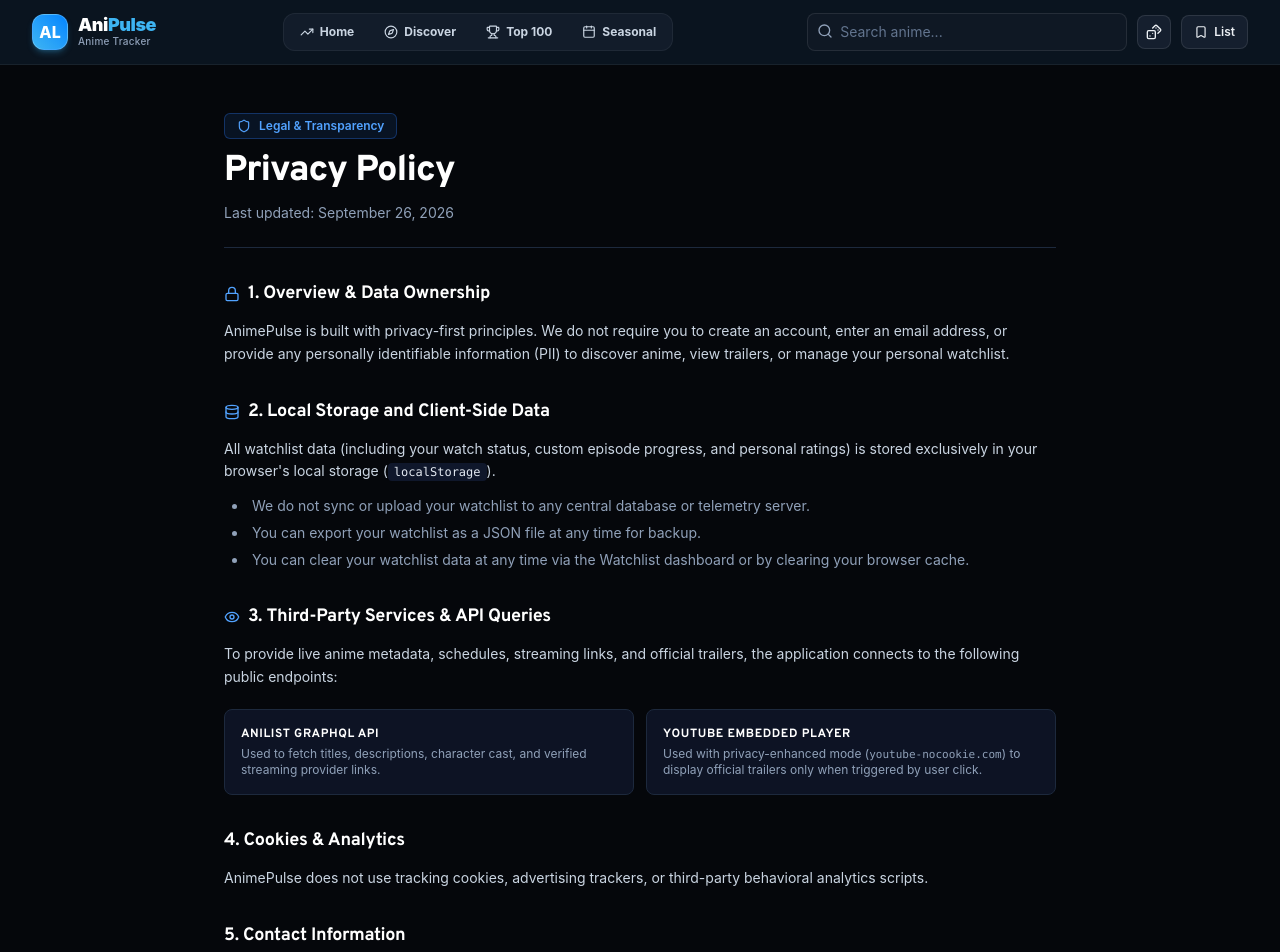
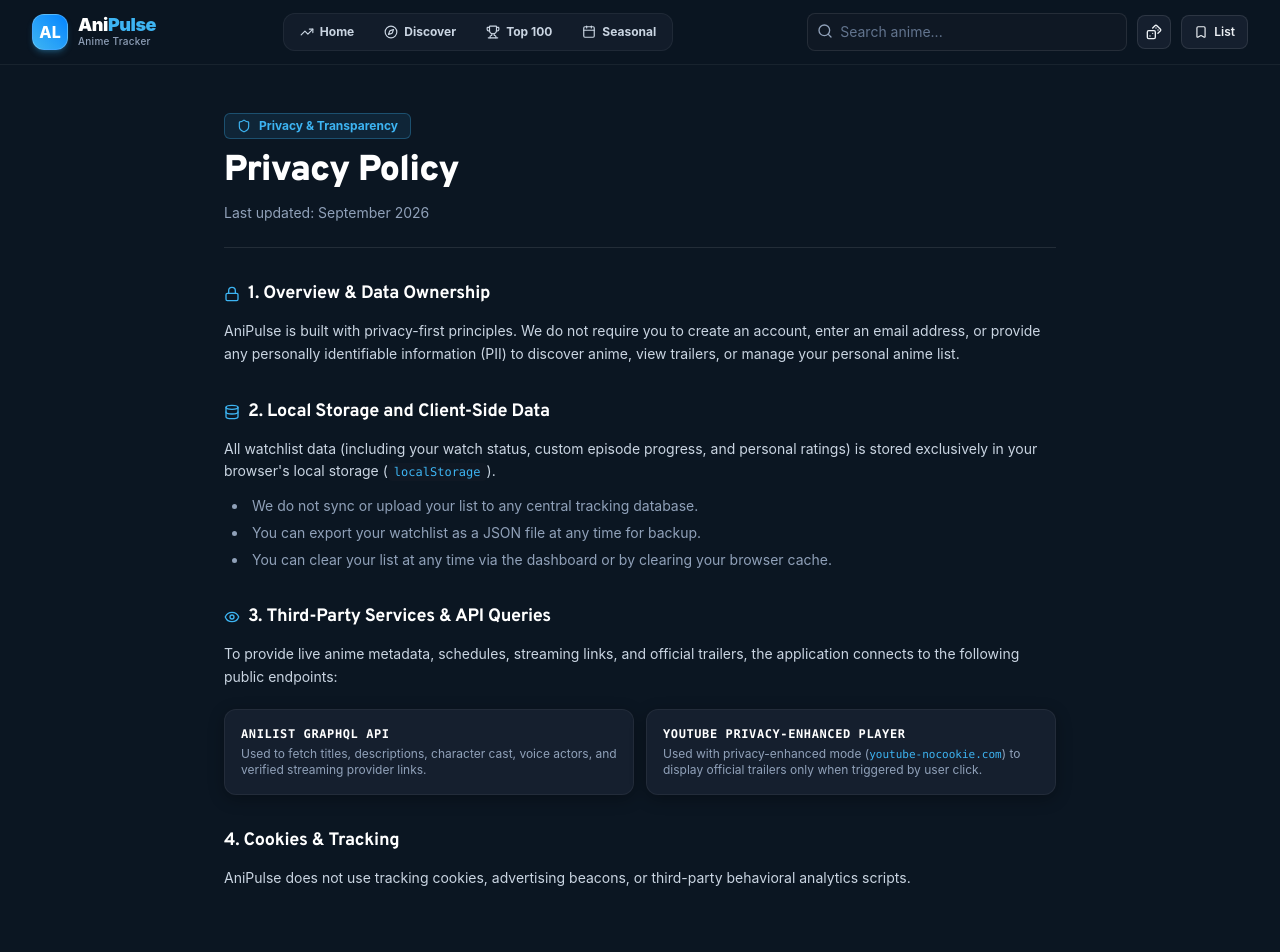
Before and after one commit to PurohitBhagyesh/anime-watch-recommendation, a React (Vite) app: page /privacy in a window 1280 px wide. Shown: the top 952 px of the page. Built offline with nearby package versions, Linux system fonts and the light colour scheme.

Commit message:
style: refine glassmorphic tokens and legal terms layout

```diff
--- a/src/App.tsx
+++ b/src/App.tsx
@@ -15,7 +15,7 @@ export const App: React.FC = () => {
   return (
     <WatchlistProvider>
       <BrowserRouter>
-        <div className="flex flex-col min-h-screen bg-[#05070b] text-[#f5f5f7] selection:bg-[#0071e3] selection:text-white pb-16 md:pb-0">
+        <div className="flex flex-col min-h-screen bg-[#0b1622] text-[#bcbedc] selection:bg-[#3db4f2] selection:text-white pb-16 md:pb-0">
           <Navbar />
           <main className="flex-1">
             <Routes>
--- a/src/components/anime/RecommendationsGrid.tsx
+++ b/src/components/anime/RecommendationsGrid.tsx
@@ -21,11 +21,11 @@ export const RecommendationsGrid: React.FC<RecommendationsGridProps> = ({
   return (
     <div className="space-y-3">
       <div className="flex items-center gap-2">
-        <ThumbsUp className="w-4 h-4 text-blue-400" />
-        <h3 className="text-sm sm:text-base font-bold text-white uppercase tracking-wider font-mono">
+        <ThumbsUp className="w-4 h-4 text-[#3db4f2]" />
+        <h3 className="text-sm sm:text-base font-black text-white uppercase tracking-wider font-mono">
           Community Recommendations
         </h3>
-        <span className="text-xs text-slate-400 ml-auto">Similar Titles</span>
+        <span className="text-xs text-[#3db4f2] ml-auto font-bold">Similar Titles</span>
       </div>
 
       <div className="grid grid-cols-2 sm:grid-cols-3 md:grid-cols-4 lg:grid-cols-6 gap-3">
--- a/src/components/anime/RelationsGrid.tsx
+++ b/src/components/anime/RelationsGrid.tsx
@@ -20,17 +20,17 @@ export const RelationsGrid: React.FC<RelationsGridProps> = ({ relations }) => {
   return (
     <div className="space-y-3">
       <div className="flex items-center gap-2">
-        <GitFork className="w-4 h-4 text-blue-400" />
-        <h3 className="text-sm sm:text-base font-bold text-white uppercase tracking-wider font-mono">
+        <GitFork className="w-4 h-4 text-[#3db4f2]" />
+        <h3 className="text-sm sm:text-base font-black text-white uppercase tracking-wider font-mono">
           Franchise Relations
         </h3>
-        <span className="text-xs text-slate-400 ml-auto font-mono">{validRelations.length} Titles</span>
+        <span className="text-xs text-[#3db4f2] ml-auto font-mono font-bold">{validRelations.length} Titles</span>
       </div>
 
       <div className="grid grid-cols-2 sm:grid-cols-3 md:grid-cols-4 lg:grid-cols-6 gap-3">
         {validRelations.map((edge) => (
-          <div key={`${edge.node.id}-${edge.relationType}`} className="flex flex-col gap-1">
-            <div className="text-[10px] uppercase font-semibold tracking-wider px-1.5 py-0.5 rounded bg-[#111622] border border-[#1e2638] text-slate-300 text-center truncate">
+          <div key={`${edge.node.id}-${edge.relationType}`} className="flex flex-col gap-1.5">
+            <div className="text-[10px] uppercase font-bold tracking-wider px-2 py-0.5 rounded-md bg-[#151f2e] border border-white/10 text-[#3db4f2] text-center truncate">
               {formatRelationType(edge.relationType)}
             </div>
             <AnimeCard anime={edge.node} />
--- a/src/components/common/TrailerModal.tsx
+++ b/src/components/common/TrailerModal.tsx
@@ -41,22 +41,22 @@ export const TrailerModal: React.FC<TrailerModalProps> = ({
     : null;
 
   return (
-    <div className="fixed inset-0 z-50 flex items-center justify-center p-4 sm:p-6 md:p-10 bg-black/90 backdrop-blur-sm animate-fadeIn">
+    <div className="fixed inset-0 z-50 flex items-center justify-center p-4 sm:p-6 md:p-10 bg-black/85 backdrop-blur-md animate-fadeIn">
       {/* Click outside backdrop */}
       <div className="fixed inset-0" onClick={onClose} />
 
-      <div className="relative w-full max-w-4xl bg-[#111622] border border-[#222c40] rounded-lg overflow-hidden shadow-2xl z-10">
+      <div className="relative w-full max-w-4xl bg-[#151f2e] border border-white/15 rounded-2xl overflow-hidden shadow-2xl z-10">
         {/* Header bar */}
-        <div className="flex items-center justify-between px-4 py-3 bg-[#0a0d14] border-b border-[#1c2438]">
+        <div className="flex items-center justify-between px-4 py-3 bg-[#0b1622] border-b border-white/10">
           <div className="flex items-center gap-2 truncate pr-4">
-            <Play className="w-4 h-4 text-blue-400 fill-blue-400 flex-shrink-0" />
-            <h3 className="text-sm font-semibold text-white truncate">
-              {title}: Official Trailer
+            <Play className="w-4 h-4 text-[#3db4f2] fill-[#3db4f2] flex-shrink-0" />
+            <h3 className="text-sm font-bold text-white truncate">
+              {title} — Official Trailer
             </h3>
           </div>
           <button
             onClick={onClose}
-            className="p-1 text-slate-400 hover:text-white rounded bg-slate-800/80 hover:bg-slate-700 transition"
+            className="p-1.5 text-slate-400 hover:text-white rounded-lg bg-white/5 hover:bg-white/10 transition"
             aria-label="Close modal"
           >
             <X className="w-4 h-4" />
@@ -75,11 +75,11 @@ export const TrailerModal: React.FC<TrailerModalProps> = ({
             />
           ) : (
             <div className="text-center p-8 space-y-3">
-              <AlertCircle className="w-8 h-8 text-amber-500 mx-auto" />
+              <AlertCircle className="w-8 h-8 text-amber-400 mx-auto" />
               <p className="text-slate-300 text-sm font-medium">No video trailer available for this anime.</p>
               <button
                 onClick={onClose}
-                className="px-3 py-1.5 text-xs bg-slate-800 hover:bg-slate-700 text-white rounded transition"
+                className="anilist-btn-primary px-4 py-1.5 text-xs font-bold"
               >
                 Close
               </button>
--- a/src/pages/PrivacyPage.tsx
+++ b/src/pages/PrivacyPage.tsx
@@ -4,76 +4,69 @@ import { Shield, Lock, Eye, Database } from 'lucide-react';
 export const PrivacyPage: React.FC = () => {
   return (
     <div className="max-w-4xl mx-auto px-4 sm:px-6 lg:px-8 py-12 space-y-8 animate-fadeIn text-slate-300">
-      <div className="space-y-3 pb-6 border-b border-slate-800">
-        <div className="inline-flex items-center gap-2 px-3 py-1 rounded-md bg-blue-500/10 border border-blue-500/30 text-blue-400 text-xs font-semibold">
+      <div className="space-y-3 pb-6 border-b border-white/10">
+        <div className="inline-flex items-center gap-2 px-3 py-1 rounded-md bg-[#3db4f2]/10 border border-[#3db4f2]/30 text-[#3db4f2] text-xs font-bold">
           <Shield className="w-3.5 h-3.5" />
-          <span>Legal & Transparency</span>
+          <span>Privacy & Transparency</span>
         </div>
-        <h1 className="text-3xl sm:text-4xl font-extrabold text-white tracking-tight">
+        <h1 className="text-3xl sm:text-4xl font-black text-white tracking-tight">
           Privacy Policy
         </h1>
-        <p className="text-sm text-slate-400">
-          Last updated: September 26, 2026
+        <p className="text-xs sm:text-sm text-slate-400">
+          Last updated: September 2026
         </p>
       </div>
 
-      <div className="space-y-8 text-sm leading-relaxed">
+      <div className="space-y-8 text-xs sm:text-sm leading-relaxed">
         <section className="space-y-3">
           <h2 className="text-lg font-bold text-white flex items-center gap-2">
-            <Lock className="w-4 h-4 text-blue-400" />
+            <Lock className="w-4 h-4 text-[#3db4f2]" />
             1. Overview & Data Ownership
           </h2>
           <p>
-            AnimePulse is built with privacy-first principles. We do not require you to create an account, enter an email address, or provide any personally identifiable information (PII) to discover anime, view trailers, or manage your personal watchlist.
+            AniPulse is built with privacy-first principles. We do not require you to create an account, enter an email address, or provide any personally identifiable information (PII) to discover anime, view trailers, or manage your personal anime list.
           </p>
         </section>
 
         <section className="space-y-3">
           <h2 className="text-lg font-bold text-white flex items-center gap-2">
-            <Database className="w-4 h-4 text-blue-400" />
+            <Database className="w-4 h-4 text-[#3db4f2]" />
             2. Local Storage and Client-Side Data
           </h2>
           <p>
-            All watchlist data (including your watch status, custom episode progress, and personal ratings) is stored exclusively in your browser's local storage (<code className="px-1.5 py-0.5 rounded bg-slate-900 text-slate-200 text-xs font-mono">localStorage</code>).
+            All watchlist data (including your watch status, custom episode progress, and personal ratings) is stored exclusively in your browser's local storage (<code className="px-1.5 py-0.5 rounded bg-[#0f1824] text-[#3db4f2] text-xs font-mono">localStorage</code>).
           </p>
           <ul className="list-disc list-inside space-y-1 text-slate-400 pl-2">
-            <li>We do not sync or upload your watchlist to any central database or telemetry server.</li>
+            <li>We do not sync or upload your list to any central tracking database.</li>
             <li>You can export your watchlist as a JSON file at any time for backup.</li>
-            <li>You can clear your watchlist data at any time via the Watchlist dashboard or by clearing your browser cache.</li>
+            <li>You can clear your list at any time via the dashboard or by clearing your browser cache.</li>
           </ul>
         </section>
 
         <section className="space-y-3">
           <h2 className="text-lg font-bold text-white flex items-center gap-2">
-            <Eye className="w-4 h-4 text-blue-400" />
+            <Eye className="w-4 h-4 text-[#3db4f2]" />
             3. Third-Party Services & API Queries
           </h2>
           <p>
             To provide live anime metadata, schedules, streaming links, and official trailers, the application connects to the following public endpoints:
           </p>
           <div className="grid grid-cols-1 sm:grid-cols-2 gap-3 pt-2">
-            <div className="p-4 rounded-lg bg-slate-900/80 border border-slate-800">
-              <h3 className="font-bold text-white text-xs uppercase tracking-wider mb-1">AniList GraphQL API</h3>
-              <p className="text-xs text-slate-400">Used to fetch titles, descriptions, character cast, and verified streaming provider links.</p>
+            <div className="p-4 rounded-xl anilist-card-static">
+              <h3 className="font-bold text-white text-xs uppercase tracking-wider mb-1 font-mono">AniList GraphQL API</h3>
+              <p className="text-xs text-slate-400">Used to fetch titles, descriptions, character cast, voice actors, and verified streaming provider links.</p>
             </div>
-            <div className="p-4 rounded-lg bg-slate-900/80 border border-slate-800">
-              <h3 className="font-bold text-white text-xs uppercase tracking-wider mb-1">YouTube Embedded Player</h3>
-              <p className="text-xs text-slate-400">Used with privacy-enhanced mode (<code className="text-[11px] font-mono">youtube-nocookie.com</code>) to display official trailers only when triggered by user click.</p>
+            <div className="p-4 rounded-xl anilist-card-static">
+              <h3 className="font-bold text-white text-xs uppercase tracking-wider mb-1 font-mono">YouTube Privacy-Enhanced Player</h3>
+              <p className="text-xs text-slate-400">Used with privacy-enhanced mode (<code className="text-[11px] font-mono text-[#3db4f2]">youtube-nocookie.com</code>) to display official trailers only when triggered by user click.</p>
             </div>
           </div>
         </section>
 
         <section className="space-y-3">
-          <h2 className="text-lg font-bold text-white">4. Cookies & Analytics</h2>
+          <h2 className="text-lg font-bold text-white">4. Cookies & Tracking</h2>
           <p>
-            AnimePulse does not use tracking cookies, advertising trackers, or third-party behavioral analytics scripts.
-          </p>
-        </section>
-
-        <section className="space-y-3">
-          <h2 className="text-lg font-bold text-white">5. Contact Information</h2>
-          <p>
-            For questions regarding this policy or data management, please open an issue in the project repository.
+            AniPulse does not use tracking cookies, advertising beacons, or third-party behavioral analytics scripts.
           </p>
         </section>
       </div>
--- a/src/pages/TermsPage.tsx
+++ b/src/pages/TermsPage.tsx
@@ -4,27 +4,27 @@ import { FileText, CheckCircle, AlertCircle } from 'lucide-react';
 export const TermsPage: React.FC = () => {
   return (
     <div className="max-w-4xl mx-auto px-4 sm:px-6 lg:px-8 py-12 space-y-8 animate-fadeIn text-slate-300">
-      <div className="space-y-3 pb-6 border-b border-slate-800">
-        <div className="inline-flex items-center gap-2 px-3 py-1 rounded-md bg-blue-500/10 border border-blue-500/30 text-blue-400 text-xs font-semibold">
+      <div className="space-y-3 pb-6 border-b border-white/10">
+        <div className="inline-flex items-center gap-2 px-3 py-1 rounded-md bg-[#3db4f2]/10 border border-[#3db4f2]/30 text-[#3db4f2] text-xs font-bold">
           <FileText className="w-3.5 h-3.5" />
           <span>Terms & Conditions</span>
         </div>
-        <h1 className="text-3xl sm:text-4xl font-extrabold text-white tracking-tight">
+        <h1 className="text-3xl sm:text-4xl font-black text-white tracking-tight">
           Terms of Service
         </h1>
-        <p className="text-sm text-slate-400">
-          Last updated: September 26, 2026
+        <p className="text-xs sm:text-sm text-slate-400">
+          Last updated: September 2026
         </p>
       </div>
 
-      <div className="space-y-8 text-sm leading-relaxed">
+      <div className="space-y-8 text-xs sm:text-sm leading-relaxed">
         <section className="space-y-3">
           <h2 className="text-lg font-bold text-white flex items-center gap-2">
             <CheckCircle className="w-4 h-4 text-emerald-400" />
             1. Acceptance of Terms
           </h2>
           <p>
-            By accessing and using AnimePulse, you agree to comply with and be bound by these Terms of Service. If you do not agree to these terms, please discontinue use of the site.
+            By accessing and using AniPulse, you agree to comply with and be bound by these Terms of Service. If you do not agree to these terms, please discontinue use of the site.
           </p>
         </section>
 
@@ -34,31 +34,24 @@ export const TermsPage: React.FC = () => {
             2. Intellectual Property & Fair Use
           </h2>
           <p>
-            All anime titles, artwork, character images, studio names, and video materials displayed on AnimePulse remain the property of their respective copyright holders, authors, and production studios.
+            All anime titles, artwork, character images, studio names, and video materials displayed on AniPulse remain the property of their respective copyright holders, authors, and production studios.
           </p>
           <p>
-            AnimePulse is a non-commercial index and tracker created for educational, research, and entertainment purposes under fair use guidelines.
+            AniPulse is a non-commercial index and personal tracker created for educational, research, and entertainment purposes under fair use guidelines.
           </p>
         </section>
 
         <section className="space-y-3">
           <h2 className="text-lg font-bold text-white">3. Third-Party Links & Streaming Providers</h2>
           <p>
-            AnimePulse indexes official streaming links (such as Crunchyroll, Netflix, Hulu, Disney+, Amazon Prime Video). We do not host, store, or stream copyrighted video files on our own servers. Clicking external streaming links will redirect you to third-party services governed by their respective terms and subscription agreements.
+            AniPulse indexes official streaming links (such as Crunchyroll, Netflix, Hulu, Disney+, Amazon Prime Video). We do not host, store, or stream copyrighted video files on our own servers. Clicking external streaming links will redirect you to third-party services governed by their respective terms.
           </p>
         </section>
 
         <section className="space-y-3">
-          <h2 className="text-lg font-bold text-white">4. User Watchlist & Local Data Responsibility</h2>
+          <h2 className="text-lg font-bold text-white">4. User Watchlist Responsibility</h2>
           <p>
-            You are solely responsible for maintaining backups of your local watchlist data via the Export feature. AnimePulse cannot restore data lost due to clearing browser caches or device resets.
-          </p>
-        </section>
-
-        <section className="space-y-3">
-          <h2 className="text-lg font-bold text-white">5. Disclaimer of Warranties</h2>
-          <p>
-            AnimePulse is provided "as is" without warranty of any kind. While we strive to present accurate, up-to-date schedules and streaming links via the AniList API, availability may vary by geographical region.
+            You are solely responsible for maintaining backups of your local watchlist data via the Export Backup feature.
           </p>
         </section>
       </div>
```
Also changed, not shown: src/components/common/Skeleton.tsx (+21 -21 lines).
